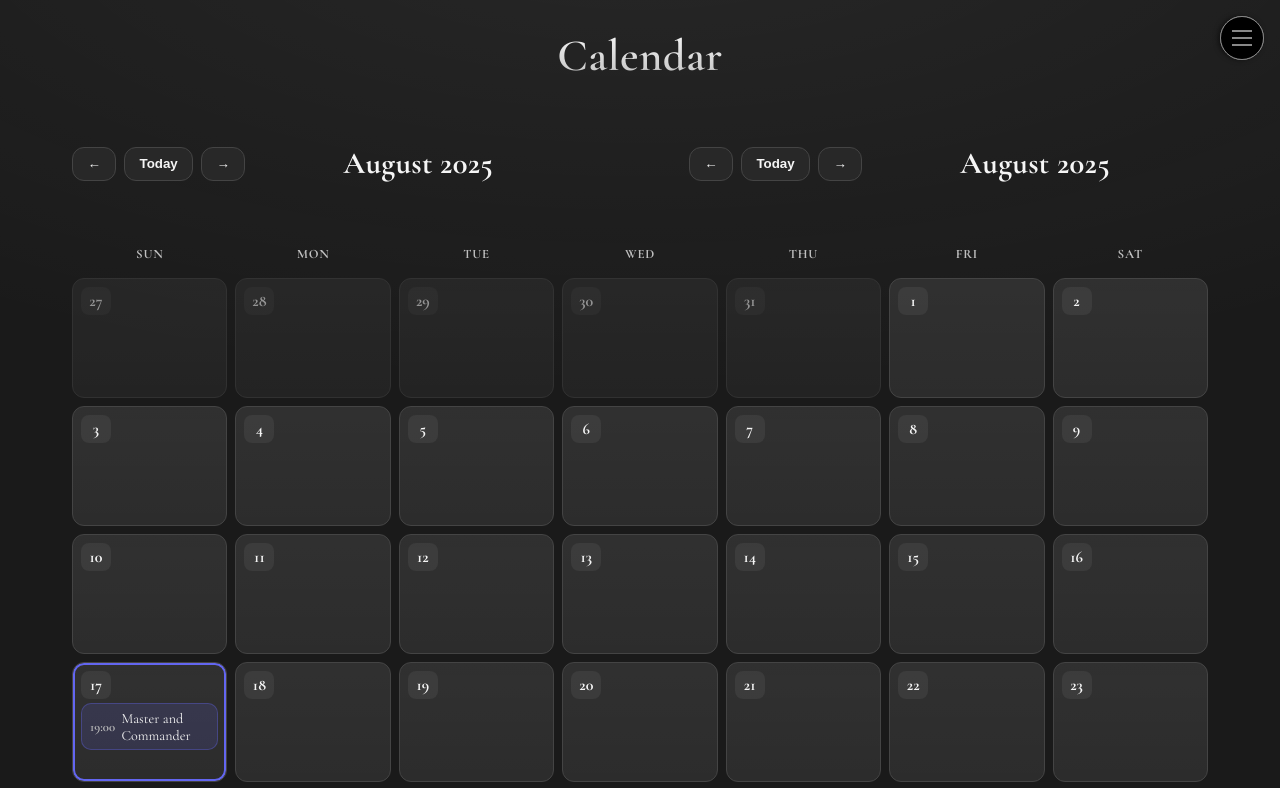
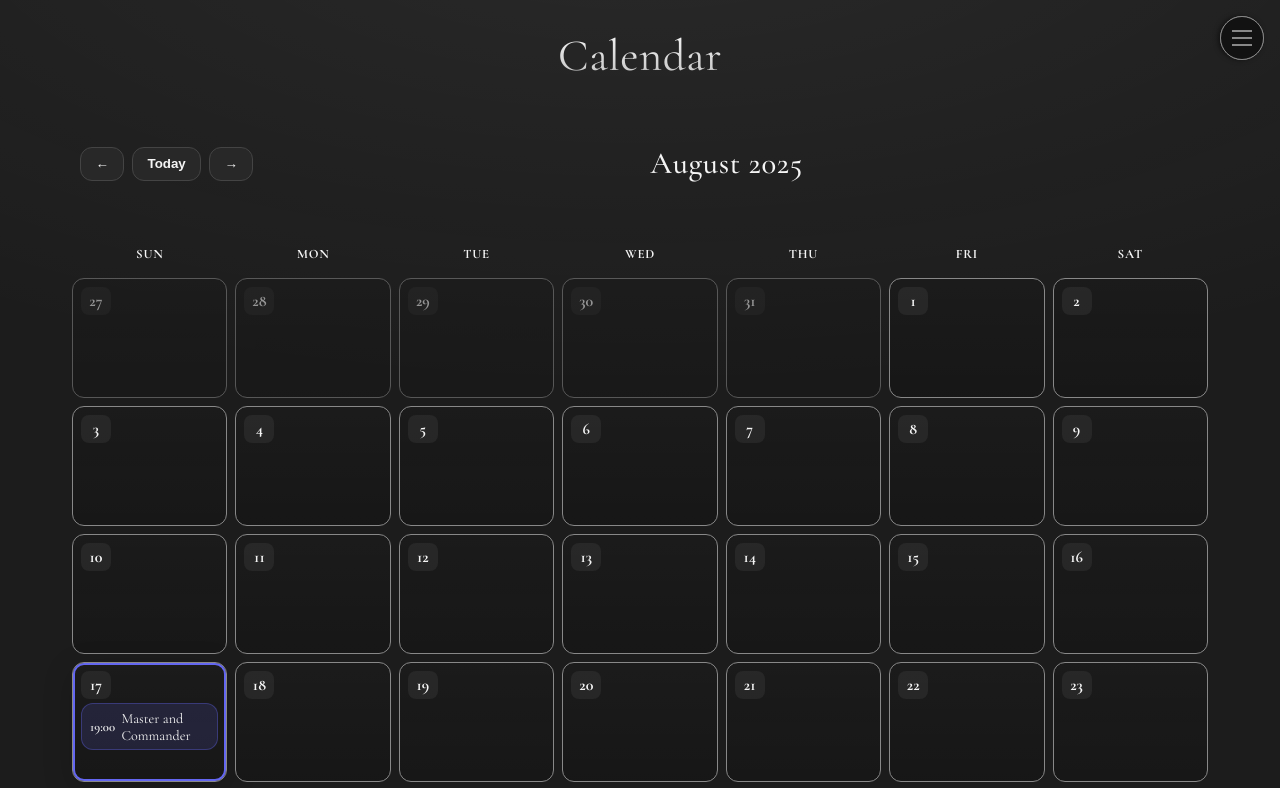
Before and after one commit to HenrySundlie/NuArtFilmClub, a React (Vite) app in the folder client/: page /NuArtFilmClub/calendar in a window 1280 px wide. Shown: the top 788 px of the page. Built offline with nearby package versions, Linux system fonts and the light colour scheme.

Commit message:
home screen cleaned up, started on universalizing aesthetic

```diff
--- a/client/src/components/LinkButton.tsx
+++ b/client/src/components/LinkButton.tsx
@@ -1,24 +1,26 @@
 import styled from '@emotion/styled';
 import { Link } from 'react-router-dom';
+import { theme } from '../theme';
 
 const linkButtonStyles = `
   display: inline-flex;
   align-items: center;
   gap: 0.5rem;
   text-decoration: none;
-  color: black;
+  color: ${theme.colors.text.primary};
   font-weight: 600;
-  padding: 0.5rem 0.25rem;
-  border-radius: 10px;
+  padding: 0.6rem 0.8rem;
+  border-radius: ${theme.radii.sm};
+  border: 1px solid ${theme.colors.border};
+  background: ${theme.colors.surface};
+  transition: background ${theme.transitions.default}, color ${theme.transitions.default}, border-color ${theme.transitions.default};
 
   &:focus-visible {
     outline: var(--ring);
     outline-offset: 3px;
   }
   @media (hover: hover) {
-    &:hover {
-      text-decoration: underline;
-    }
+    &:hover { background: ${theme.colors.highlight}; }
   }
 `;
 
--- a/client/src/pages/Calendar.tsx
+++ b/client/src/pages/Calendar.tsx
@@ -83,69 +83,19 @@ export default function Calendar() {
   return (
     <PageContainer>
       <Content>
-        <PageTitle>Calendar</PageTitle>
+  <PageTitle fontWeight={400}>Calendar</PageTitle>
 
         <CalendarHeader>
           <NavGroup>
-            <NavBtn
-              onClick={() => setMonth((m) => addMonths(m, -1))}
-              aria-label="Previous month"
-            >
-              ←
-            </NavBtn>
-            <NavBtn
-              onClick={() => setMonth(() => strip(new Date()))}
-              aria-label="Jump to today"
-            >
-              Today
-            </NavBtn>
-            <NavBtn
-              onClick={() => setMonth((m) => addMonths(m, 1))}
-              aria-label="Next month"
-            >
-              →
-            </NavBtn>
+            <NavBtn onClick={() => setMonth((m) => addMonths(m, -1))} aria-label="Previous month">←</NavBtn>
+            <NavBtn onClick={() => setMonth(() => strip(new Date()))} aria-label="Jump to today">Today</NavBtn>
+            <NavBtn onClick={() => setMonth((m) => addMonths(m, 1))} aria-label="Next month">→</NavBtn>
           </NavGroup>
           <MonthTitle>
-            {month.toLocaleDateString(undefined, {
-              month: 'long',
-              year: 'numeric',
-            })}
+            {month.toLocaleDateString(undefined, { month: 'long', year: 'numeric' })}
           </MonthTitle>
-          <div />
-          <NavGroup>
-            <NavBtn
-              onClick={() => setMonth((m) => addMonths(m, -1))}
-              aria-label="Previous month"
-            >
-              ←
-            </NavBtn>
-            <NavBtn
-              onClick={() => setMonth(() => strip(new Date()))}
-              aria-label="Jump to today"
-            >
-              Today
-            </NavBtn>
-            <NavBtn
-              onClick={() => setMonth((m) => addMonths(m, 1))}
-              aria-label="Next month"
-            >
-              →
-            </NavBtn>
-          </NavGroup>
-
-          <MonthTitle>
-            {month.toLocaleDateString(undefined, {
-              month: 'long',
-              year: 'numeric',
-            })}
-          </MonthTitle>
-
           <div>
-            {/* all events */}
             <AddAllToCalendarButton />
-            {/* or upcoming only */}
-            {/* <AddAllToCalendarButton includePast={false} fileName="nuart_upcoming.ics" /> */}
           </div>
         </CalendarHeader>
 
--- a/client/src/pages/Home.tsx
+++ b/client/src/pages/Home.tsx
@@ -66,11 +66,13 @@ const Home = () => {
           alt="Historic Main Street"
           loading="lazy"
         />
-        <MobileActionCard />
       </HeaderImageContainer>
 
   {/* Ensure the Menu icon appears in sync with the floating logo on mobile */}
   <Menu visibleOverride={showFloatingLogo} />
+
+      {/* Mobile action card now sits entirely below the header image */}
+      <MobileActionCard />
 
       <ContentSection>
         <ContentText>
--- a/client/src/styles/Calendar.styles.ts
+++ b/client/src/styles/Calendar.styles.ts
@@ -9,6 +9,7 @@ export const CalendarHeader = styled.div`
   justify-content: space-between;
   gap: ${theme.spacing.md};
   margin-bottom: clamp(${theme.spacing.md}, 2.5vw, ${theme.spacing.lg});
+  padding: 0 ${theme.spacing.sm};
 
   ${theme.breakpoints.mobile} {
     flex-wrap: wrap;
@@ -32,7 +33,7 @@ export const NavBtn = styled.button`
   --bd: ${theme.colors.border};
   appearance: none;
   border: 1px solid var(--bd);
-  border-radius: 12px;
+  border-radius: ${theme.radii.sm};
   padding: 0.6rem 0.9rem;
   background: ${theme.colors.surface};
   color: var(--fg);
@@ -40,17 +41,9 @@ export const NavBtn = styled.button`
   line-height: 1;
   cursor: pointer;
   min-width: 44px; /* touch target */
-  transition:
-    transform 140ms ease,
-    filter 140ms ease,
-    background 140ms ease;
-  &:hover {
-    transform: translateY(-1px);
-  }
-  &:active {
-    transform: translateY(0);
-    filter: brightness(0.95);
-  }
+  transition: background 140ms ease, color 140ms ease, border-color 140ms ease;
+  &:hover { background: ${theme.colors.highlight}; }
+  &:active { background: ${theme.colors.surface}; }
   &:focus-visible {
     outline: 2px solid ${theme.colors.accent};
     outline-offset: 2px;
@@ -64,7 +57,8 @@ export const MonthTitle = styled.h2`
     2.4vw,
     ${theme.typography.h2.fontSize}
   );
-  letter-spacing: 0.01em;
+  letter-spacing: 0.02em;
+  font-weight: 500;
   text-align: center;
   color: ${theme.colors.text.primary};
 
@@ -86,7 +80,7 @@ export const Grid = styled.div`
 
 export const Weekday = styled.div`
   text-align: center;
-  color: ${theme.colors.text.secondary};
+  color: ${theme.colors.text.primary};
   font-weight: 700;
   padding: ${theme.spacing.sm} 0;
   letter-spacing: 0.06em;
@@ -102,14 +96,9 @@ export const Weekday = styled.div`
 export const DayCell = styled.div<{ $other?: boolean; $today?: boolean }>`
   position: relative;
   min-height: 120px;
-  border: 1px solid ${theme.colors.border};
-  border-radius: 12px;
-  background: linear-gradient(
-      180deg,
-      rgba(255, 255, 255, 0.04),
-      rgba(255, 255, 255, 0.02)
-    ),
-    ${theme.colors.surface};
+  border: 1px solid ${theme.colors.text.light};
+  border-radius: ${theme.radii.sm};
+  background: ${theme.surfaces.subtleOverlay}, ${theme.colors.surfaceDeep};
   padding: ${theme.spacing.sm};
   display: grid;
   grid-template-rows: auto 1fr;
@@ -117,12 +106,12 @@ export const DayCell = styled.div<{ $other?: boolean; $today?: boolean }>`
   opacity: ${({ $other }) => ($other ? 0.55 : 1)};
 
   ${({ $today }) =>
-    $today ? `box-shadow: 0 0 0 2px ${theme.colors.accent} inset;` : ''}
+    $today ? `box-shadow: 0 0 0 2px ${theme.colors.accent} inset, ${theme.shadows.card};` : ''}
 
   ${theme.breakpoints.mobile} {
     min-height: 88px;
     padding: ${theme.spacing.xs};
-    border-radius: 10px;
+    border-radius: ${theme.radii.xs};
   }
 `;
 
@@ -132,7 +121,7 @@ export const DayNumber = styled.div`
   justify-content: center;
   width: 30px;
   height: 28px;
-  border-radius: 8px;
+  border-radius: ${theme.radii.xs};
   font-weight: 800;
   color: ${theme.colors.text.primary};
   background: rgba(255, 255, 255, 0.06);
@@ -164,28 +153,19 @@ export const EventChip = styled(Link)`
   align-items: center;
   gap: 0.4rem;
   padding: 0.35rem 0.5rem;
-  border-radius: 10px;
+  border-radius: ${theme.radii.sm};
   background: rgba(99, 102, 241, 0.15);
   color: ${theme.colors.text.primary};
   text-decoration: none;
   font-size: 0.88rem;
   border: 1px solid rgba(99, 102, 241, 0.35);
-  transition:
-    transform 120ms ease,
-    filter 120ms ease,
-    background 120ms ease;
-  &:hover {
-    transform: translateY(-1px);
-  }
+  transition: filter 120ms ease, background 120ms ease, border-color 120ms ease;
+  &:hover { filter: saturate(1.05); }
   &:focus-visible {
     outline: 2px solid var(--ring);
     outline-offset: 2px;
   }
-  & span.time {
-    color: ${theme.colors.text.secondary};
-    font-weight: 600;
-    font-size: 0.8rem;
-  }
+  & span.time { color: ${theme.colors.text.primary}; font-weight: 600; font-size: 0.8rem; }
 
   ${theme.breakpoints.mobile} {
     font-size: 0.78rem;
@@ -214,9 +194,9 @@ export const UpcomingItem = styled(Link)`
   gap: ${theme.spacing.sm};
   align-items: baseline;
   padding: 0.9rem 1rem;
-  border: 1px solid ${theme.colors.border};
-  border-radius: 12px;
-  background: ${theme.colors.surface};
+  border: 1px solid ${theme.colors.text.light};
+  border-radius: ${theme.radii.sm};
+  background: ${theme.surfaces.elevatedOverlay}, ${theme.colors.surfaceDeep};
   color: ${theme.colors.text.primary};
   text-decoration: none;
   transition:
@@ -229,9 +209,7 @@ export const UpcomingItem = styled(Link)`
     outline: 2px solid ${theme.colors.accent};
     outline-offset: 2px;
   }
-  small {
-    color: ${theme.colors.text.secondary};
-  }
+  small { color: ${theme.colors.text.primary}; }
 
   ${theme.breakpoints.mobile} {
     grid-template-columns: 1fr;
--- a/client/src/styles/HomePage.styles.ts
+++ b/client/src/styles/HomePage.styles.ts
@@ -6,7 +6,7 @@ import { theme } from '../theme';
 // CSS Custom Properties
 // ============================================================================
 
-export const HEADER_IMAGE_HEIGHT = '55vh';
+export const HEADER_IMAGE_HEIGHT = '40vh';
 export const MOBILE_CARD_HEIGHT = '160px';
 
 // ============================================================================
@@ -207,8 +207,8 @@ export const ContentSection = styled.section`
   ${theme.breakpoints.mobile} {
   /* Use shared mobile content padding so text doesn't hug the edges */
   padding: ${theme.layout.contentPadding.mobile.y} ${theme.layout.contentPadding.mobile.x};
-  /* On mobile, offset by half the MobileActionCard height (it overhangs 50%) */
-  margin-top: calc((${MOBILE_CARD_HEIGHT} / 2) + ${theme.spacing.lg});
+  /* Card has its own bottom margin; start content immediately after and use padding for spacing */
+  margin-top: 0;
   /* Use a comfortable default body size on mobile (about 16px) */
   font-size: ${theme.typography.body.mobile?.fontSize ?? '16px'};
     /* max-height: 50vh; */
--- a/client/src/styles/Menu.styles.ts
+++ b/client/src/styles/Menu.styles.ts
@@ -9,7 +9,7 @@ export const MenuIcon = styled.div<{ visible?: boolean }>`
   width: 44px;
   height: 44px;
   border-radius: 50%;
-  background: black;
+  background: ${theme.colors.surfaceDeep};
   border: 1px solid ${theme.colors.text.light};
   cursor: pointer;
   z-index: 1002;
@@ -41,7 +41,7 @@ export const MenuCard = styled.div<{ isOpen: boolean; visible?: boolean }>`
   */
   width: ${({ isOpen }) => (isOpen ? '160px' : '44px')};
   height: ${({ isOpen }) => (isOpen ? '160px' : '44px')};
-  background-color: black;
+  background-color: ${theme.colors.surfaceDeep};
   border: 1px solid ${theme.colors.text.light};
   border-radius: ${({ isOpen }) => (isOpen ? '20px' : '50%')};
   box-shadow: -2px 0 5px rgba(0,0,0,0.5);
--- a/client/src/theme.ts
+++ b/client/src/theme.ts
@@ -6,9 +6,12 @@ export const theme = {
     secondary: '#BDBDBD',
     accent: '#6366F1', // focus rings, CTAs
     link: '#C7D2FE', // link text
-    nuartBlue: '#3069B3', // NuArt brand blue color
-    background: '#1A1A1A',
+    nuartBlue: '#4357AD', // NuArt brand blue color
+    // Slightly lighter default background for the whole site
+    background: '#1C1C1C',
     surface: '#282828',
+  // Extra-deep surface for controls like menu icon and mobile action card
+  surfaceDeep: '#121212',
     highlight: '#3C3C3C',
     text: {
       primary: '#F5F5F5',
@@ -20,6 +23,18 @@ export const theme = {
   breakpoints: {
     mobile: '@media (max-width: 768px)',
     desktop: '@media (min-width: 768px)',
+  },
+  radii: {
+    xs: '8px',
+    sm: '12px',
+    md: '16px',
+    lg: '20px',
+    pill: '999px',
+  },
+  shadows: {
+    card: '0 8px 30px rgba(0, 0, 0, 0.18)',
+    lg: '0 24px 60px rgba(0, 0, 0, 0.25)',
+    focus: '0 0 0 2px rgba(99, 102, 241, 0.8)',
   },
   spacing: {
     xs: '0.25rem',
@@ -53,6 +68,14 @@ export const theme = {
   transitions: {
     default: '0.2s ease-in-out',
   },
+  surfaces: {
+    // Reusable overlays to layer on top of a base surface color
+    elevatedOverlay: 'linear-gradient(180deg, rgba(255, 255, 255, 0.05), rgba(255, 255, 255, 0.02))',
+    subtleOverlay: 'linear-gradient(180deg, rgba(255, 255, 255, 0.04), rgba(255, 255, 255, 0.02))',
+  },
+  textStyles: {
+    gradientPrimary: 'linear-gradient(180deg, var(--fg1, #F5F5F5), var(--fg2, #C0C0C0))',
+  },
   // Layout tokens for consistent page paddings across screens
   layout: {
     contentPadding: {
```
Also changed, not shown: client/src/components/MobileActionCard.tsx (+19 -25 lines), client/src/styles/FilmMenu.styles.ts (+16 -25 lines), client/src/styles/FilmPage.styles.ts (+16 -23 lines), client/src/styles/Page.styles.ts (+8 -17 lines).
